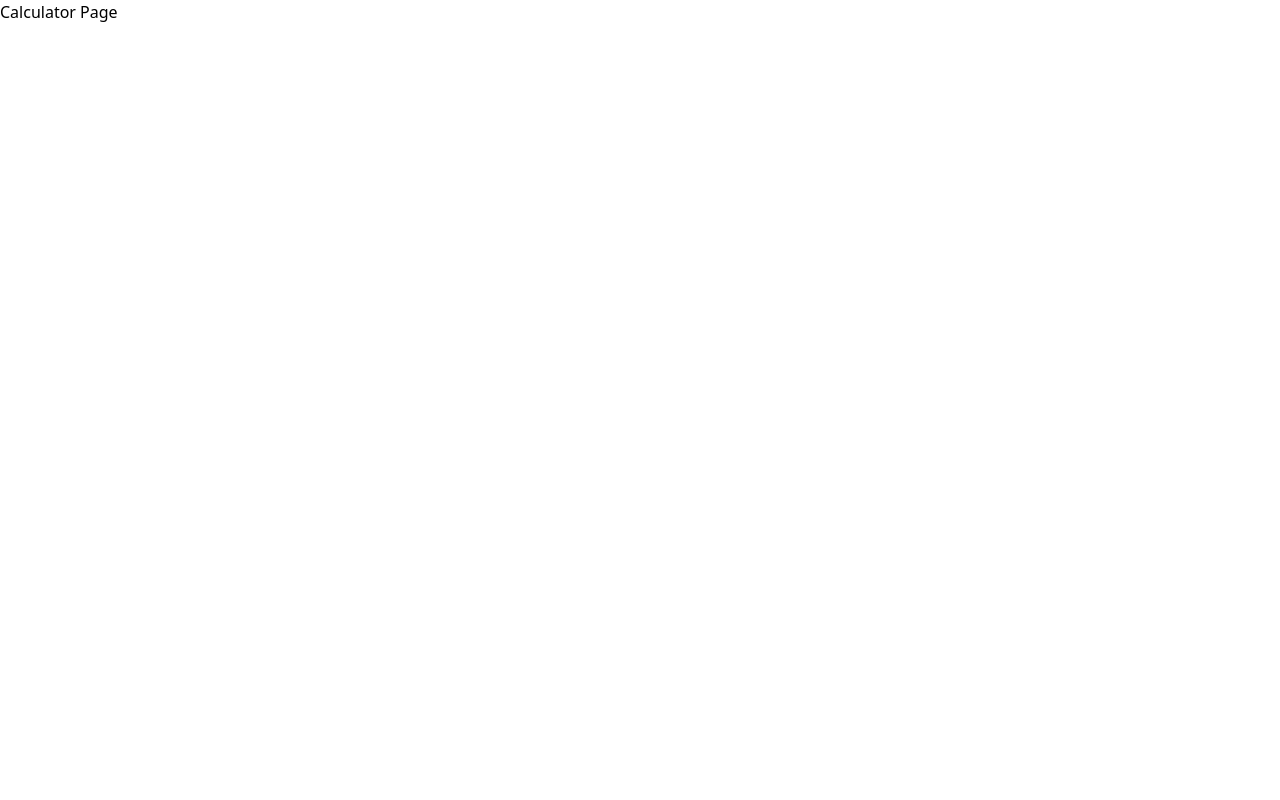
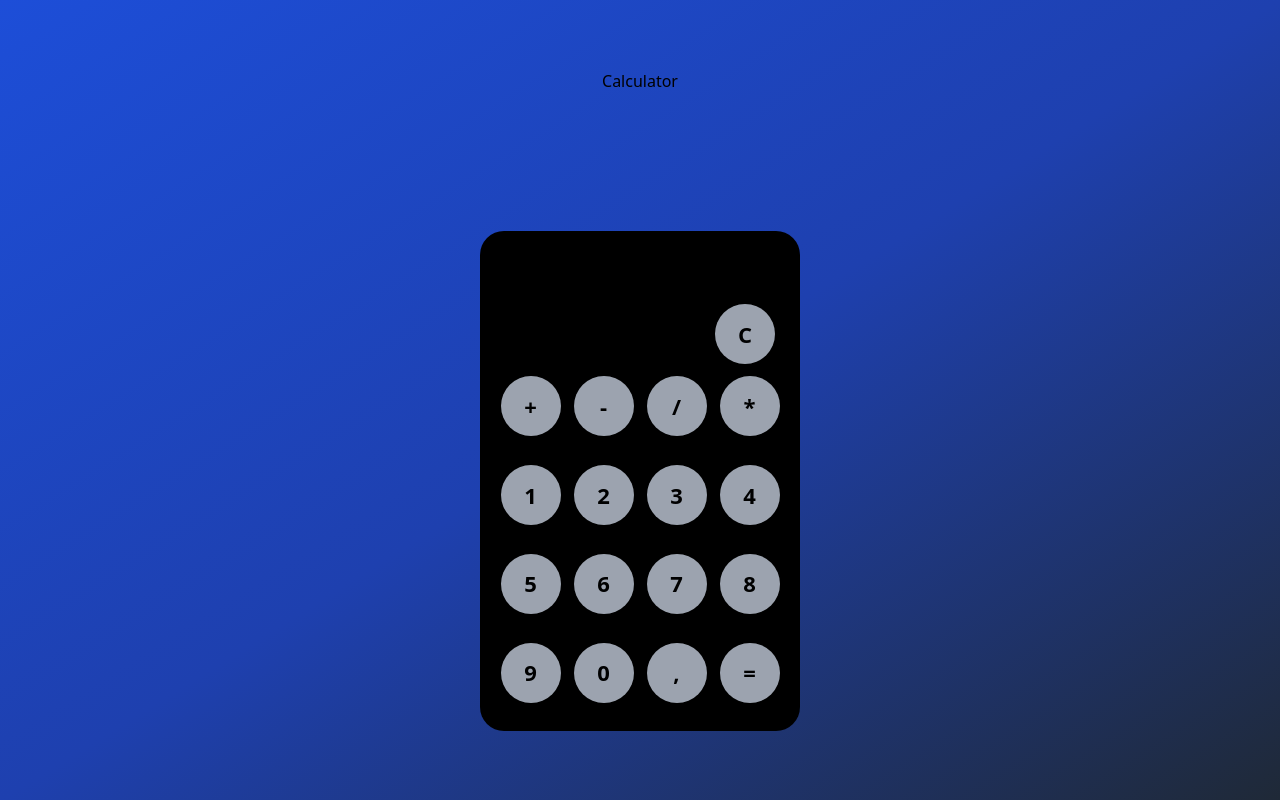
Before and after one commit to Tassio2002/calculator-tests, a React (Create React App) app: page /calculator in a window 1280 px wide. Built offline with nearby package versions, Linux system fonts and the light colour scheme.

Commit message:
:construction: complete calculator

```diff
--- /dev/null
+++ b/src/components/Button.tsx
@@ -0,0 +1,18 @@
+interface ButtonProps {
+  text: string | number;
+  id: string;
+  onClick: (parameter: string | number) => void;
+}
+
+export const Button = (props: ButtonProps) => {
+  return (
+    <div
+      onClick={() => props.onClick(props.text)}
+      id={props.id}
+      className={`bg-gray-400 w-[60px] h-[60px] rounded-full flex justify-center items-center cursor-pointer hover:bg-gray-300 active:bg-slate-200
+    `}
+    >
+      <span className={`text-black text-[22px] font-bold`}>{props.text}</span>
+    </div>
+  );
+};
--- /dev/null
+++ b/src/components/Calculator.tsx
@@ -0,0 +1,66 @@
+import { useState } from "react";
+import { Button } from "./Button";
+
+export const Calculator = () => {
+  const operators = ["+", "-", "/", "*"];
+  const [display, setDisplay] = useState("");
+
+  const insertChar = (val: string | number) => {
+    setDisplay(display + val);
+  };
+
+  const clearDisplay = () => {
+    setDisplay("");
+  };
+
+  const isOperator = (val: number | string) => {
+    if (
+      display === "" ||
+      (operators.includes(display[display.length - 1]) &&
+        typeof val === "string")
+    ) {
+      return;
+    } else {
+      setDisplay(display + val);
+    }
+  };
+
+  const mountOperation = (expression: string) => {
+    expression = display
+    // eslint-disable-next-line
+    const operation = eval(expression);
+    setDisplay(operation)
+  }
+
+  return (
+    <div className="w-1/4 h-[500px] p-4 rounded-3xl bg-black">
+      <div className="h-1/4 flex justify-around items-end text-white">
+        <input
+          type="text"
+          className="bg-black border-none w-2/3 p2-5 text-5xl"
+          defaultValue={display}
+          id="display"
+        />
+        <Button onClick={() => clearDisplay()} id="clear" text="C" />
+      </div>
+      <div className="h-3/4 grid grid-cols-4 gap-1 items-center justify-items-center">
+        <Button onClick={() => isOperator("+")} id="plus" text="+" />
+        <Button onClick={() => isOperator("-")} id="minus" text="-" />
+        <Button onClick={() => isOperator("/")} id="divide" text="/" />
+        <Button onClick={() => isOperator("*")} id="multiply" text="*" />
+        <Button onClick={() => insertChar(1)} id="num1" text={1} />
+        <Button onClick={() => insertChar(2)} id="num2" text={2} />
+        <Button onClick={() => insertChar(3)} id="num3" text={3} />
+        <Button onClick={() => insertChar(4)} id="num4" text={4} />
+        <Button onClick={() => insertChar(5)} id="num5" text={5} />
+        <Button onClick={() => insertChar(6)} id="num6" text={6} />
+        <Button onClick={() => insertChar(7)} id="num7" text={7} />
+        <Button onClick={() => insertChar(8)} id="num8" text={8} />
+        <Button onClick={() => insertChar(9)} id="num9" text={9} />
+        <Button onClick={() => insertChar(0)} id="num0" text={0} />
+        <Button onClick={() => insertChar(",")} id="comma" text="," />
+        <Button onClick={() => mountOperation("=")} id="equal" text="=" />
+      </div>
+    </div>
+  );
+};
--- a/src/pages/CalculatorPage/index.tsx
+++ b/src/pages/CalculatorPage/index.tsx
@@ -1,7 +1,10 @@
+import { Calculator } from "../../components/Calculator";
+
 export const CalculatorPage = () => {
   return (
-    <div className="w-full h-full">
-      <h1>Calculator Page</h1>
-    </div>
+    <main className="w-screen h-screen flex flex-col justify-around items-center bg-gradient-to-br from-blue-700 via-blue-800 to-gray-800">
+      <h1 id="calculator">Calculator</h1>
+      <Calculator/>
+    </main>
   );
 };
```
Also changed, not shown: 2 other files (tests, documents, lock files or other folders).
